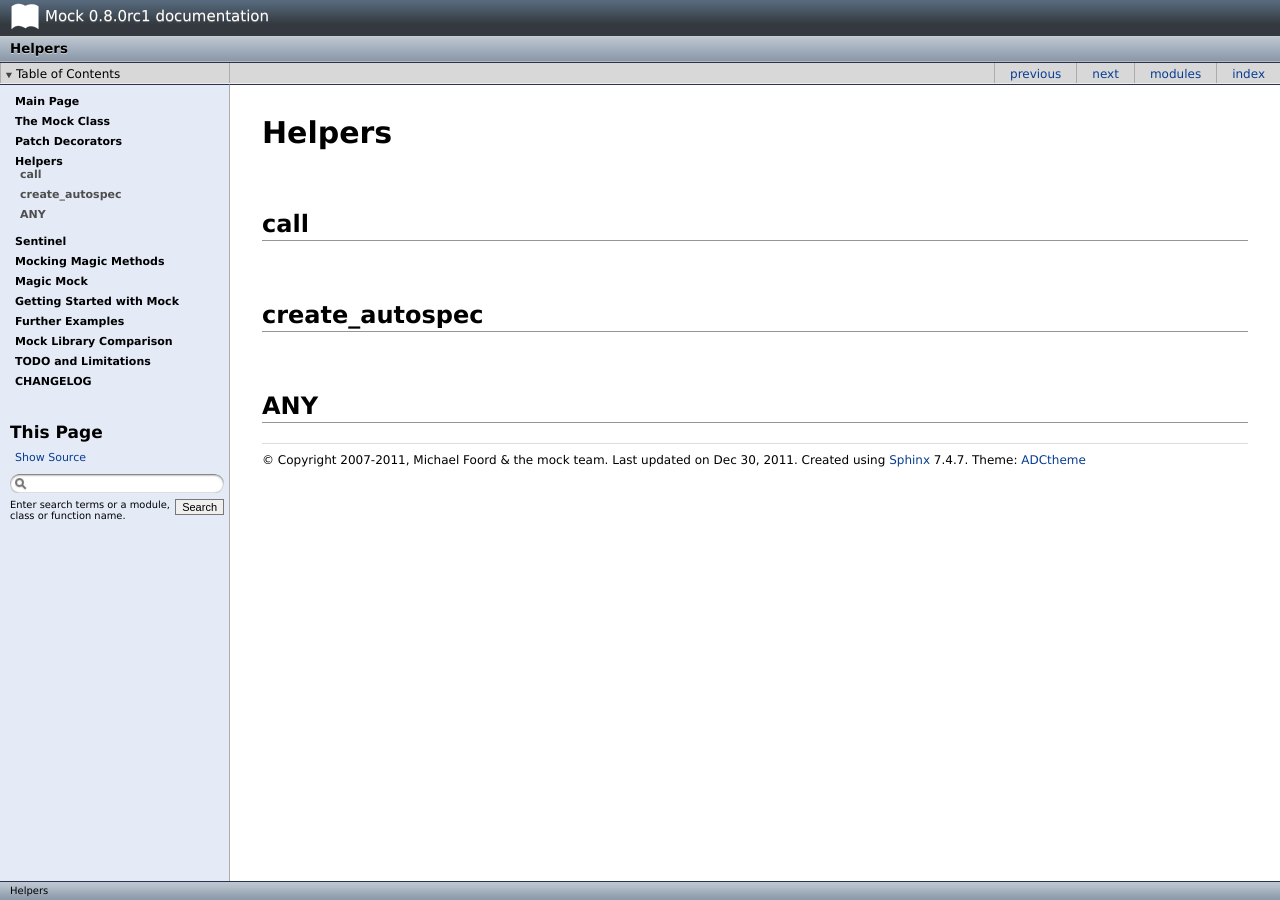
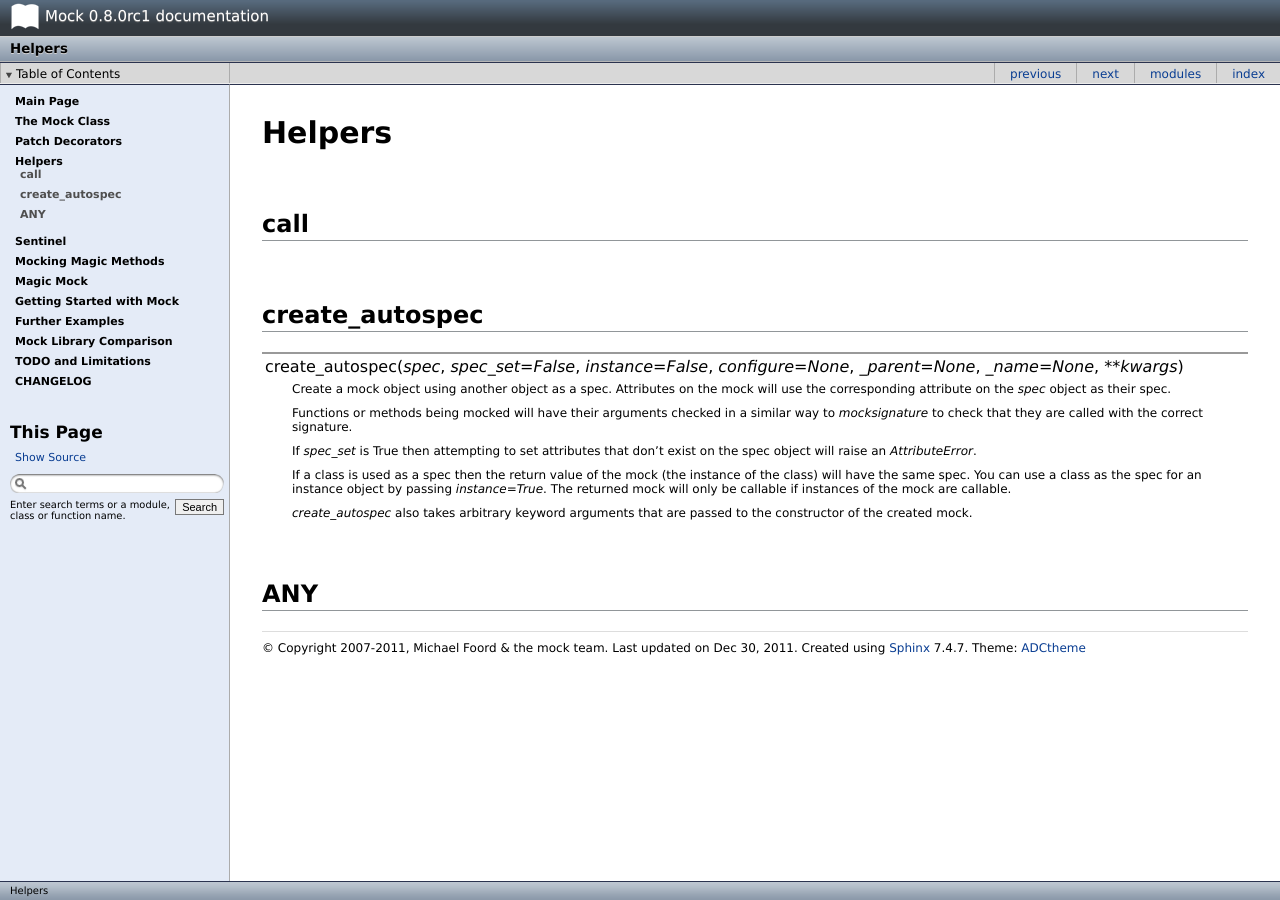
Before and after one commit to testing-cabal/mock, a Sphinx documentation site: the page built from docs/helpers.txt, in a window 1280 px wide. Built offline with Sphinx 7.4.7, drawn with Linux system fonts in a browser that asks for light colours; pages that are not in the unit, such as notebooks, are missing from menus.

Commit message:
Doc update

```diff
--- a/docs/helpers.txt
+++ b/docs/helpers.txt
@@ -16,6 +16,26 @@ call
 create_autospec
 ===============
 
+.. function:: create_autospec(spec, spec_set=False, instance=False, configure=None, _parent=None, _name=None, **kwargs)
+
+    Create a mock object using another object as a spec. Attributes on the
+    mock will use the corresponding attribute on the `spec` object as their
+    spec.
+
+    Functions or methods being mocked will have their arguments checked in a
+    similar way to `mocksignature` to check that they are called with the
+    correct signature.
+
+    If `spec_set` is True then attempting to set attributes that don't exist
+    on the spec object will raise an `AttributeError`.
+
+    If a class is used as a spec then the return value of the mock (the
+    instance of the class) will have the same spec. You can use a class as the
+    spec for an instance object by passing `instance=True`. The returned mock
+    will only be callable if instances of the mock are callable.
+
+    `create_autospec` also takes arbitrary keyword arguments that are passed to
+    the constructor of the created mock.
 
 
 ANY
```
